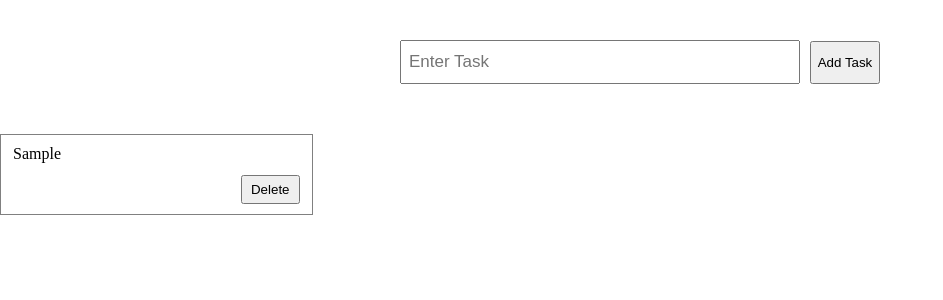
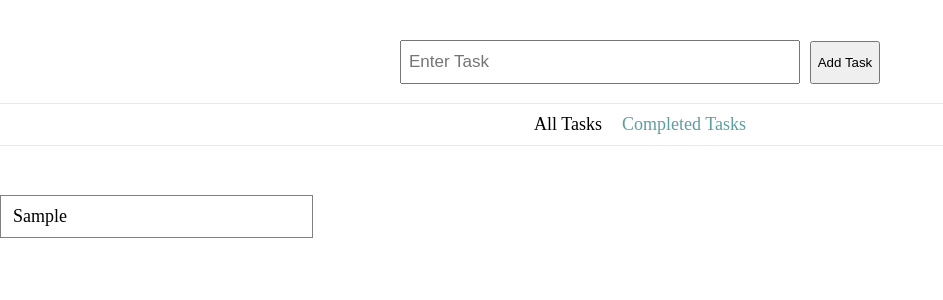
Before and after one commit to Iqra327/Task-Tracker-App, a React (Create React App) app: page /completedTasks in a window 1280 px wide. Both pictures are taken after typing "Sample" into the empty fields and a click on the button "Add Task". Shown: the top 300 px of the page, without its empty margins (0-943 px from the left). Built offline with nearby package versions, Linux system fonts and the light colour scheme.

Commit message:
Added react-router-dom for navigation

```diff
--- a/package.json
+++ b/package.json
@@ -8,6 +8,7 @@
     "@testing-library/user-event": "^13.5.0",
     "react": "^18.3.1",
     "react-dom": "^18.3.1",
+    "react-router-dom": "^7.0.1",
     "react-scripts": "5.0.1",
     "uuid": "^11.0.3",
     "web-vitals": "^2.1.4"
--- a/src/App.js
+++ b/src/App.js
@@ -1,12 +1,21 @@
+import CompletedTasks from "./components/CompletedTasks";
+import NavBar from "./components/NavBar";
 import TaskInput from "./components/TaskInput";
 import TaskList from "./components/TaskList";
 import Context from "./context/Context";
+import { BrowserRouter as Router, Routes, Route } from "react-router-dom";
 
 function App() {
   return (
     <Context>
-      <TaskInput />
-      <TaskList />
+      <Router>
+        <TaskInput />
+        <NavBar />
+          <Routes>
+            <Route path="/" element={<TaskList />}/>
+            <Route path="/completedTasks" element={<CompletedTasks />}/>
+          </Routes>
+      </Router>
     </Context>
   );
 }
--- /dev/null
+++ b/src/components/CompletedTasks.jsx
@@ -0,0 +1,18 @@
+import React, { useContext } from 'react'
+import { Tasks } from '../context/Context';
+
+const CompletedTasks = () => {
+  const {allTasks, setAllTasks} = useContext(Tasks);
+
+  return (
+    <div className='all-tasks-display'>
+      {allTasks?.map((task) => (
+        <div key={task.id} className='task-div'>
+          <p>{task.text}</p>
+        </div>
+      ))}
+    </div>
+  )
+}
+
+export default CompletedTasks
--- /dev/null
+++ b/src/components/NavBar.jsx
@@ -0,0 +1,29 @@
+import React from 'react'
+import { NavLink } from 'react-router-dom'
+
+const NavBar = () => {
+  return (
+    <div className='navbar'>
+      <ul className='nav-links'>
+        <li>
+          <NavLink
+            to='/'
+            className={({isActive}) => isActive && 'active'}
+          >
+            All Tasks
+          </NavLink>
+        </li>
+        <li>
+          <NavLink
+            to='/completedTasks'
+            className={({isActive}) => isActive && 'active'}
+          >
+            Completed Tasks
+          </NavLink>
+        </li>
+      </ul>
+    </div>
+  )
+}
+
+export default NavBar
--- a/src/components/TaskList.jsx
+++ b/src/components/TaskList.jsx
@@ -17,6 +17,13 @@ const TaskList = () => {
       {allTasks?.map((task) => (
         <div key={task.id} className='task-div'>
           <p>{task.text}</p>
+          <div className='btns-div'>
+            <Button
+              className='btn-delete-task'
+              onClick={() => deleteTask(task.id)}
+            >
+              Done
+            </Button>
             <Button
               className='btn-delete-task'
               onClick={() => deleteTask(task.id)}
@@ -24,6 +31,7 @@ const TaskList = () => {
               Delete
             </Button>
           </div>
+        </div>
       ))}
     </div>
   )
--- a/src/index.css
+++ b/src/index.css
@@ -27,8 +27,13 @@
 
 .btn-delete-task{
   padding: 5px 8px;
+}
+
+.btns-div{
+  display: flex;
   margin-left: auto;
   margin-top: auto;
+  gap: 10px;
 }
 
 .all-tasks-display{
@@ -47,3 +52,44 @@
   border: 1px solid gray;
   padding: 10px 12px;
 }
+
+.task-div p{
+  font-size: 18px;
+}
+
+.navbar{
+  box-shadow: 0px 0px 1px gray;
+  display: flex;
+  margin: 20px 0px;
+  padding: 10px 15px;
+  width: 100%;
+}
+
+.nav-links{
+  display: flex;
+  gap: 20px;
+  margin: auto;
+  list-style: none;
+}
+
+.nav-links a{
+  color: black;
+  text-decoration: none;
+  font-size: 18px;
+}
+
+.nav-links .active{
+  color:cadetblue;
+}
+
+@media screen and (max-width: 800px) {
+ .all-tasks-display{
+  grid-template-columns: repeat(2, 1fr);
+ }
+}
+
+@media screen and (max-width: 500px) {
+  .all-tasks-display{
+    grid-template-columns: repeat(1, 1fr);
+  }
+}
```
Also changed, not shown: src/components/TaskInput.jsx (+6 -2 lines), 1 other file (tests, documents, lock files or other folders). Lines whose indentation alone changed are shown as unchanged.
